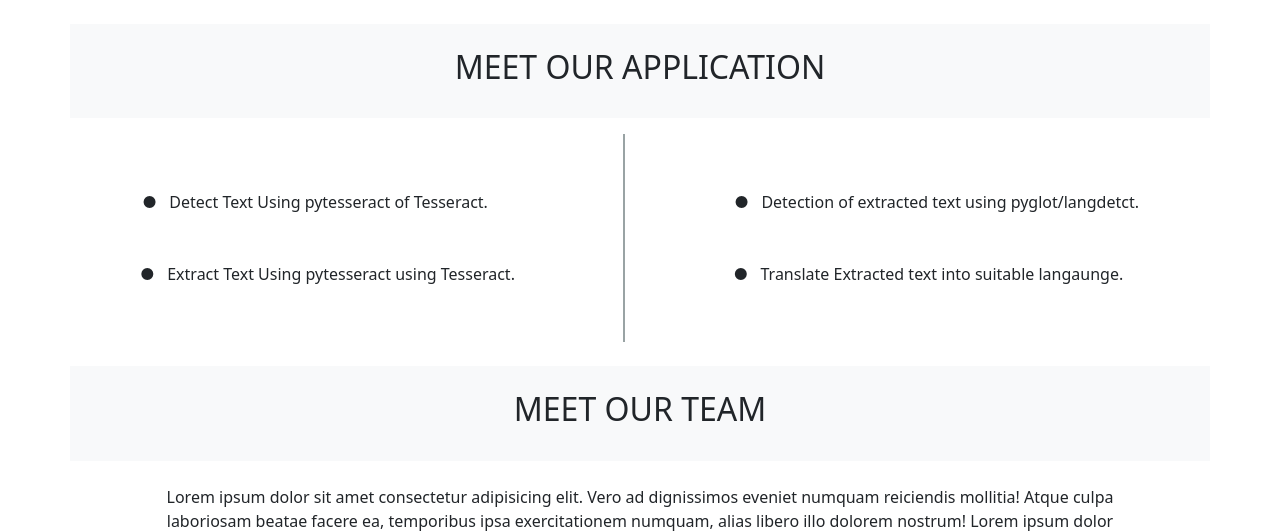
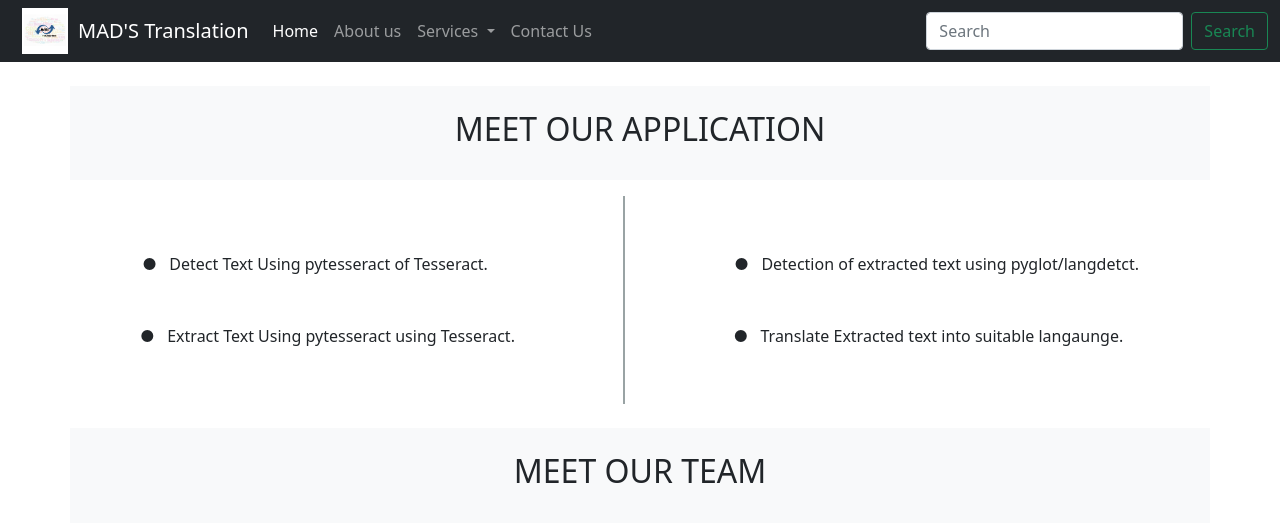
Before and after one commit to malisumit86/madstranslations, a Django app: page /about in a window 1280 px wide. Shown: the top 531 px of the page. Run offline with Django 4.2, Linux system fonts and the light colour scheme; some libraries are stand-ins or nearby versions.

Commit message:
Website first commit

```diff
--- a/templates/base.html
+++ b/templates/base.html
@@ -1,3 +1,4 @@
+{% load static %}
 <!doctype html>
 <html lang="en">
   <head>
@@ -14,7 +15,7 @@
 
     <!-- Bootstrap CSS -->
     <link href="https://cdn.jsdelivr.net/npm/bootstrap@5.1.3/dist/css/bootstrap.min.css" rel="stylesheet" integrity="sha384-1BmE4kWBq78iYhFldvKuhfTAU6auU8tT94WrHftjDbrCEXSU1oBoqyl2QvZ6jIW3" crossorigin="anonymous">
-
+    <link rel="shortcut icon" type="image/png" href="{% static 'images/favicon.ico' %}"/>
     <title>{% block title %}
 
         {% endblock title %} | MADS Translation</title>
@@ -35,8 +36,11 @@
 
 
 
-    {% comment %} <nav class="navbar navbar-expand-lg navbar-dark bg-dark">
+    <nav class="navbar navbar-expand-lg navbar-dark bg-dark">
         <div class="container-fluid">
+          <div style="width: 46px; height: 46px; overflow: hidden; margin: 0px 10px;">
+            <img src="{% static 'images/madslogo.png' %}" class="img-fluid">
+      </div>
           <a class="navbar-brand" href="#">MAD'S  Translation</a>
           <button class="navbar-toggler" type="button" data-bs-toggle="collapse" data-bs-target="#navbarSupportedContent" aria-controls="navbarSupportedContent" aria-expanded="false" aria-label="Toggle navigation">
             <span class="navbar-toggler-icon"></span>
@@ -71,7 +75,7 @@
             </form>
           </div>
         </div>
-      </nav> {% endcomment %}
+      </nav>
 
       {% block body %}{% endblock body %}
       <!-- Optional JavaScript; choose one of the two! -->
```
Also changed, not shown: db.sqlite3, media/myimage/ENGLISH_DmQQ3nz.PNG (added), media/myimage/ENGLISH_bLgtT4c.PNG (added), media/myimage/MAR_5bNooJi.PNG (added), media/myimage/SPANISH_qhNksiA.PNG (added), myapp/static/images/favicon.ico (added), myapp/static/images/madslogo.png (added).
